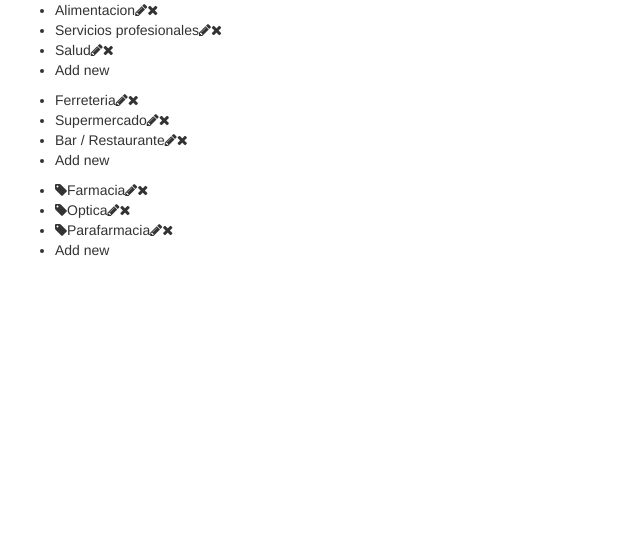
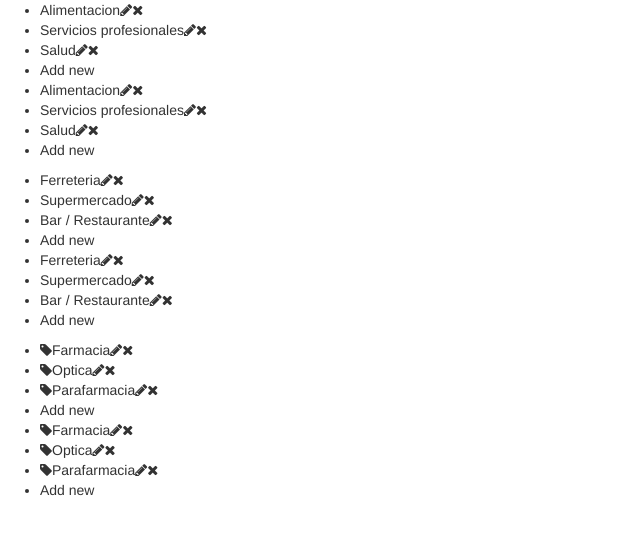
Before and after one commit to faparicior/FARJQueryGroupElements, a plain HTML site: page index.html in a window 1280 px wide. Shown: the whole page, without its empty margins (0-640 px from the left). Drawn offline with nearby package versions, Linux system fonts and the light colour scheme.

Commit message:
Two or more master objects

```diff
--- a/index.html
+++ b/index.html
@@ -24,13 +24,25 @@
 
 </head>
 <body>
-    <div id="demo" class="container-fluid">
+    <div id="demo" class="far-admin-groups">
+        <ul class="far_master_elements"></ul>
+        <ul class="far_elements"></ul>
+        <ul class="far_free_elements"></ul>
     </div>
 
-<script type="text/javascript">
+    <div id="demo2" class="far-admin-groups">
+        <ul class="far_master_elements"></ul>
+        <ul class="far_elements"></ul>
+        <ul class="far_free_elements"></ul>
+    </div>
+
+
+    <script type="text/javascript">
     $(document).ready(function() {
-        $('#demo').adminGroupLists('init');
-        $('#demo').adminGroupLists('getAllElements');
+        $('.far-admin-groups').adminGroupLists('init');
+//        $('#demo').adminGroupLists('getAllElements');
+//        $('#demo2').adminGroupLists('init');
+//        $('#demo2').adminGroupLists('getAllElements');
     });
 </script>
 </body>
--- a/js/app.js
+++ b/js/app.js
@@ -35,6 +35,8 @@
                     settings = $.extend(true, defaults, opts);
                     // non configurable settings
                     settings.$content_el = $(this);
+                    settings.id_content_el = $(this).attr('id');
+                    console.log($(this).attr('id'));
                 }
 
                 methods.createElements(settings.demo_values['far_master_elements'], 'far_master_elements', 1);
@@ -206,7 +208,7 @@
         removeMasterElement: function () {
             var li_master = $(this).closest('li');
             var id = li_master.attr('data-uid');
-            var li_child = settings.elementsWatcher.find('li')
+            var li_child = settings.elementsWatcher.find('li');
             var li_child_elements = li_child.filter('[data-relid = "' + id + '"]');
             var li_child_newelement = li_child.filter('.newElement');
             var ul_free_elements = settings.freeElementsWatcher;
@@ -290,19 +292,24 @@
                 '</<ul>'
             );
         },
-        createElements: function (obj, idUl, listType) {
-            methods.template_ul(idUl).appendTo('div');
+        createElements: function (obj,ulClass, listType) {
+            var ulElement = settings.$content_el.find('.' + ulClass);
+
+            if(!ulElement.length) {
+                ulElement = methods.template_ul(ulClass)
+                ulElement.appendTo('#' + settings.id_content_el);
+            }
 
             $.each(obj, function (i, val) {
                 if(listType == 1) {
-                    methods.template_li_master(val).appendTo('.' + idUl);
+                    methods.template_li_master(val).appendTo(ulElement);
                 } else if(listType == 2) {
-                    methods.template_li(val).appendTo('.' + idUl);
+                    methods.template_li(val).appendTo(ulElement);
                 } else {
-                    methods.template_li_free(val).appendTo('.' + idUl);
+                    methods.template_li_free(val).appendTo(ulElement);
                 }
             });
-            methods.template_li_new_item(listType).appendTo('.' + idUl);
+            methods.template_li_new_item(listType).appendTo(ulElement);
         },
         getAllElements: function () {
             var container_el = $('#' + settings.id_container);
@@ -311,8 +318,8 @@
             json_send['far_master_elements'] = methods.getElements(container_el, '.far_master_elements', '.newElementMaster');
             json_send['far_free_elements'] = methods.getElements(container_el, '.far_free_elements', '.newElementFree');
             json_send['far_elements'] = methods.getElements(container_el, '.far_elements', '.newElement');
-            console.log(json_send);
-            console.log(JSON.stringify(json_send));
+            //console.log(json_send);
+            //console.log(JSON.stringify(json_send));
             return json_send;
         },
         getElements: function (container_el, groupElements, classNewElements) {
```
